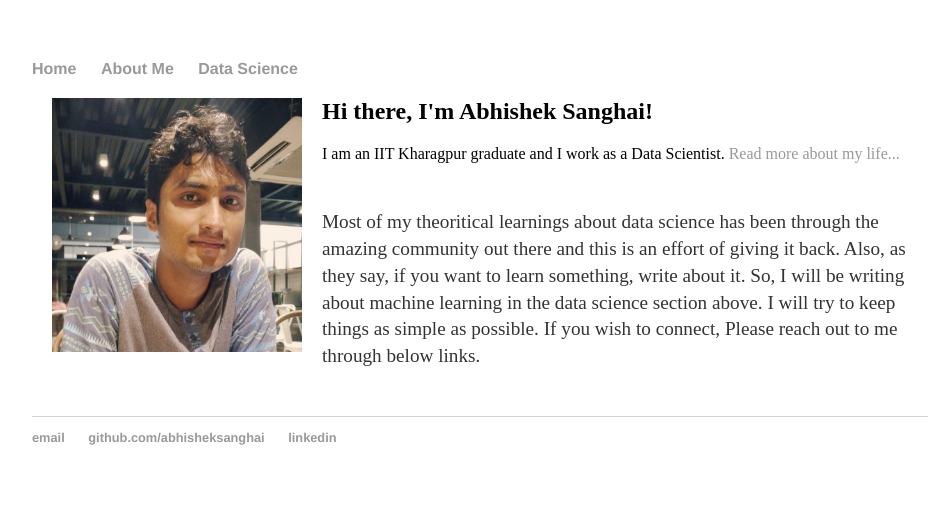
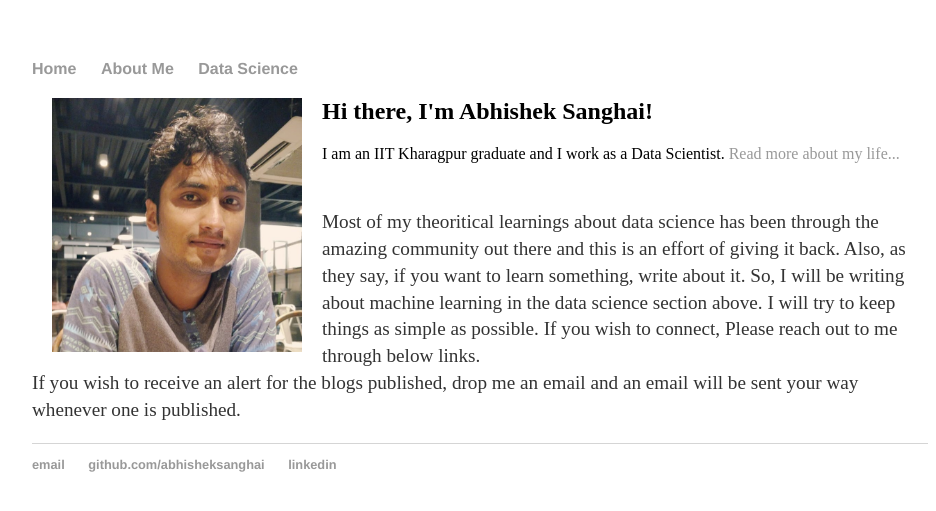
Before and after one commit to abhisheksanghai/abhisheksanghai.github.io, a Jekyll site: the page built from index.html, in a window 1280 px wide. Shown: the top 511 px of the page, without its empty margins (160-1096 px from the left). Built offline with Jekyll 4.4.1, drawn with Linux system fonts in a browser that asks for light colours.

Commit message:
Update index.html

```diff
--- a/index.html
+++ b/index.html
@@ -11,5 +11,5 @@ title: Abhishek Sanghai, Exploring!
 	<p> <br> Most of my theoritical learnings about data science has been through the amazing community out there and this is an effort
 		of giving it back. Also, as they say, if you want to learn something, write about it. So, I will be writing about
 		machine learning in the data science section above. I will try to keep things as simple as possible. If you wish to
-		connect, Please reach out to me through below links. <br> <br> </p>
+		connect, Please reach out to me through below links. <br> If you wish to receive an alert for the blogs published, drop me an email and an email will be sent your way whenever one is published.  </p>
 </div><!-- /.blurb -->
```
